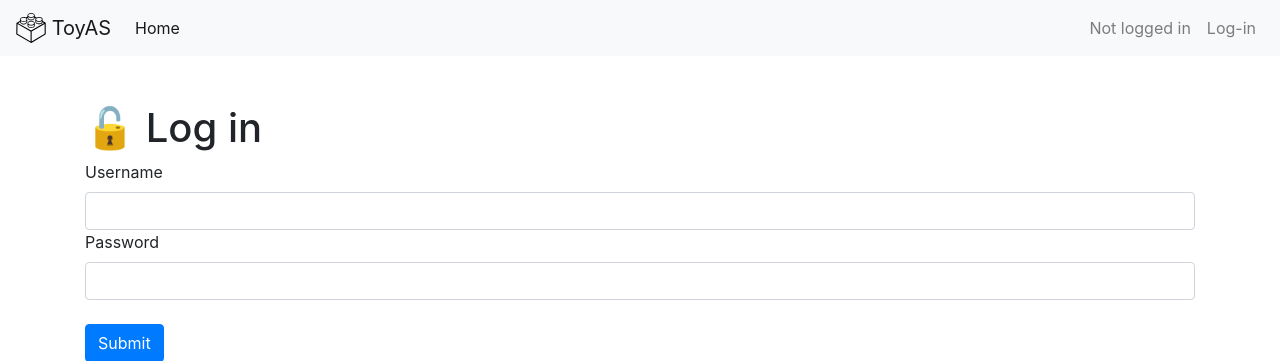
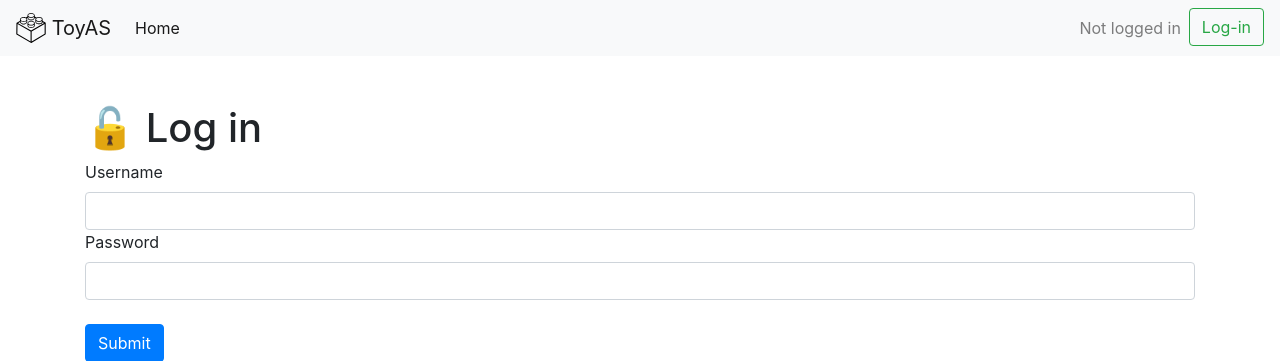
Before and after one commit to epilehpsy/ToyAS, a Flask app: a page that uses templates/base.html in a window 1280 px wide. Shown: the top 361 px of the page. Run offline with Flask 3, Linux system fonts and the light colour scheme.

Commit message:
added login botton

```diff
--- a/templates/base.html
+++ b/templates/base.html
@@ -37,19 +37,19 @@
         <div class="" id="navbarNav">
             <ul class="navbar-nav">
                 <li class="nav-item">
-                    <a class="nav-link">
+                    <div class="nav-link">
                     {% if current_user.is_authenticated %}
                         {{ current_user.username }}
                     {% else %}
                         Not logged in
                     {% endif %}
-                    </a>
+                    </div>
                 </li>
                 <li class="nav-item">
                     {% if current_user.is_authenticated %}
-                        <a class="nav-link" href="{{ url_for('logout') }}">Log-out</a>
+                        <a class="btn btn-outline-danger" href="{{ url_for('logout') }}">Log-out</a>
                     {% else %}
-                        <a class="nav-link" href="{{ url_for('login') }}">Log-in</a>
+                        <a class="btn btn-outline-success" href="{{ url_for('login') }}">Log-in</a>
                     {% endif %}
                 </li>
             </ul>
```
